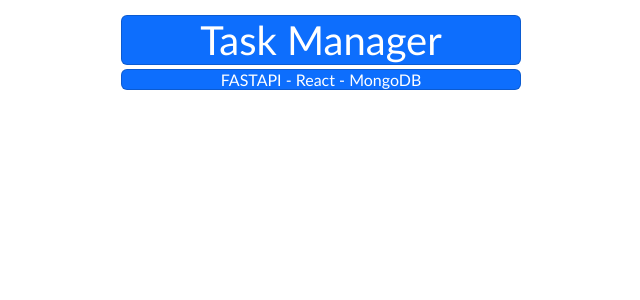
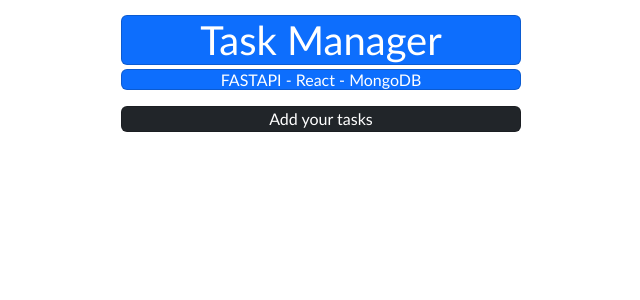
Before and after one commit to KennedyMungai/FarmIntro, a React (Create React App) app in the folder frontend/: page / in a window 1280 px wide. Shown: the top 300 px of the page, without its empty margins (319-959 px from the left). Built offline with nearby package versions, Linux system fonts and the light colour scheme.

Commit message:
Added another UI item

```diff
--- a/frontend/src/App.js
+++ b/frontend/src/App.js
@@ -12,6 +12,9 @@
       style={{ "width": "400px", "background-color": "white", "margin-top": "15px" }}>
       <h1 className="card text-white bg-primary mb-1" styleName="max-width: 20rem;">Task Manager</h1>
       <h6 className="card text-white bg-primary mb-3">FASTAPI - React - MongoDB</h6>
+      <div className="card-body">
+        <div className="card text-white bg-dark mb-3">Add your tasks</div>
+      </div>
     </div>
   );
 }
```
